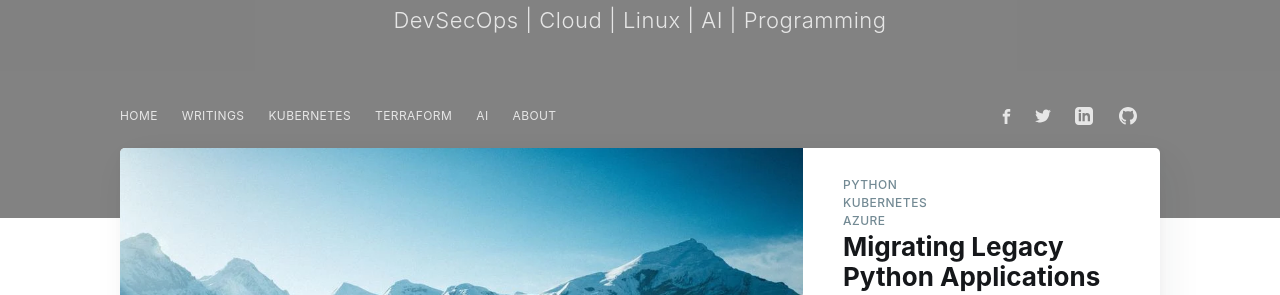
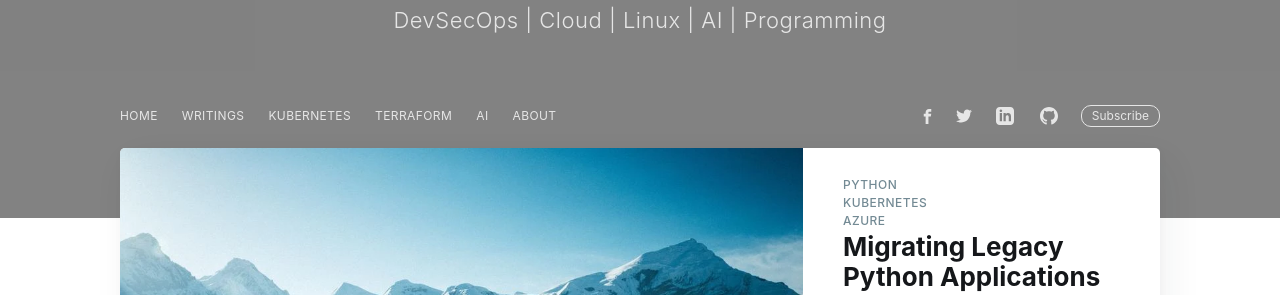
Before and after one commit to faizanbashir/faizanbashir.github.io, a Jekyll site: the page built from index.html, in a window 1280 px wide and 900 px high. Shown: the part 184-479 px from the top of the window. Built offline with Jekyll 4.4.1, drawn with Linux system fonts in a browser that asks for light colours; nearby versions of some CDN libraries; the list of posts is cut into pages by our own code.

Commit message:
Updated config disabled comments, enabled subscription

```diff
--- a/_config.yml
+++ b/_config.yml
@@ -34,7 +34,7 @@
 
 # Social info
 navigation: True # show the navbar links
-subscribers: False # you need to connect an external service for this to work,
+subscribers: True # you need to connect an external service for this to work,
 # if 'True' the submit button is disabled for now, but you can change that
 # by editing `_includes/subscribe-form.html`
 twitter: faizanbasher # replace by your username
@@ -44,7 +44,7 @@
 
 # Disqus
 disqus:
-  enable: True
+  enable: False
   shortname: faizanbashir # replace with your disqus username
 
 # Google Analytics
```
